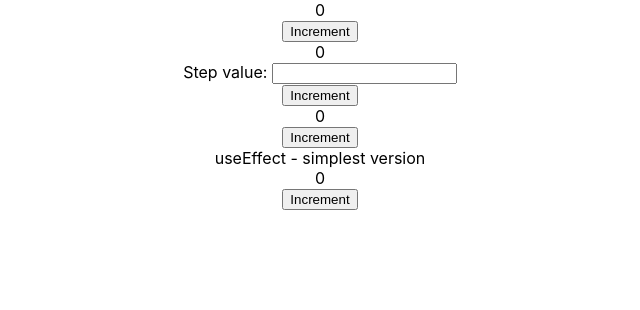
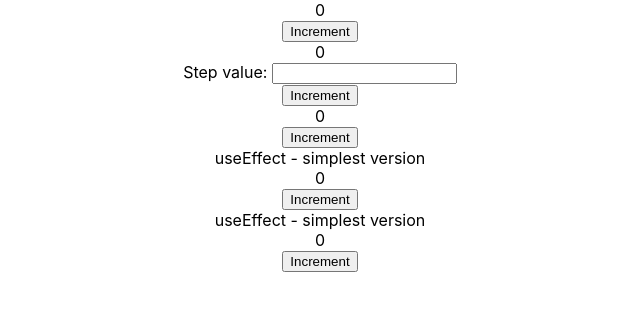
Before and after one commit to kristijan-pajtasev/react-hooks, a React (Create React App) app: page / in a window 1280 px wide. Shown: the top 310 px of the page, without its empty margins (320-960 px from the left). Built offline with nearby package versions, Linux system fonts and the light colour scheme.

Commit message:
use effect with cleanup

```diff
--- a/src/App.js
+++ b/src/App.js
@@ -3,6 +3,7 @@ import Counter from "./components/State/Counter";
 import CustomStepCounter from "./components/State/CustomStepCounter";
 import LazyCounter from "./components/State/LazyCounter";
 import EffectsCounter from "./components/Effects/Counter";
+import EventListener from "./components/Effects/EventListener";
 
 function App() {
   return (
@@ -12,6 +13,7 @@ function App() {
         <CustomStepCounter />
         <LazyCounter />
         <EffectsCounter />
+        <EventListener />
       </div>
     </div>
   );
--- /dev/null
+++ b/src/components/Effects/EventListener/EventListener.js
@@ -0,0 +1,27 @@
+import {useEffect, useState} from 'react';
+
+function EventListener() {
+    const [counter, setCounter] = useState(0);
+
+    useEffect(() => {
+        const eventHandler = () => {
+            console.log("click");
+        }
+        document.querySelector('body').addEventListener("click", eventHandler)
+        return () => {
+            document.querySelector('body').removeEventListener("click", eventHandler)
+        }
+    })
+
+    return (
+        <div>
+            <div>useEffect - simplest version</div>
+            <div>{counter}</div>
+            <div>
+                <button onClick={() => setCounter(counter + 1)}>Increment</button>
+            </div>
+        </div>
+    )
+}
+
+export default EventListener;
--- /dev/null
+++ b/src/components/Effects/EventListener/index.js
@@ -0,0 +1,3 @@
+import EventListener from './EventListener';
+
+export default EventListener;
```
